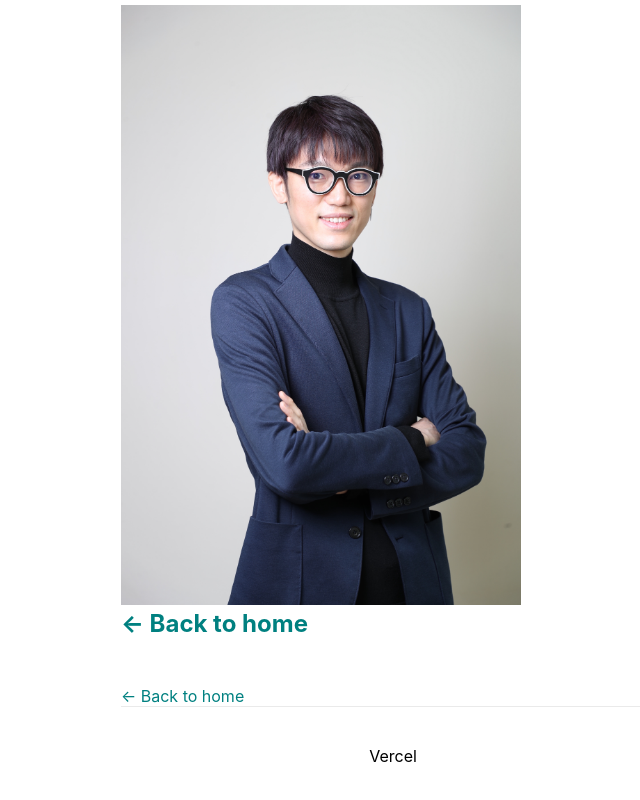
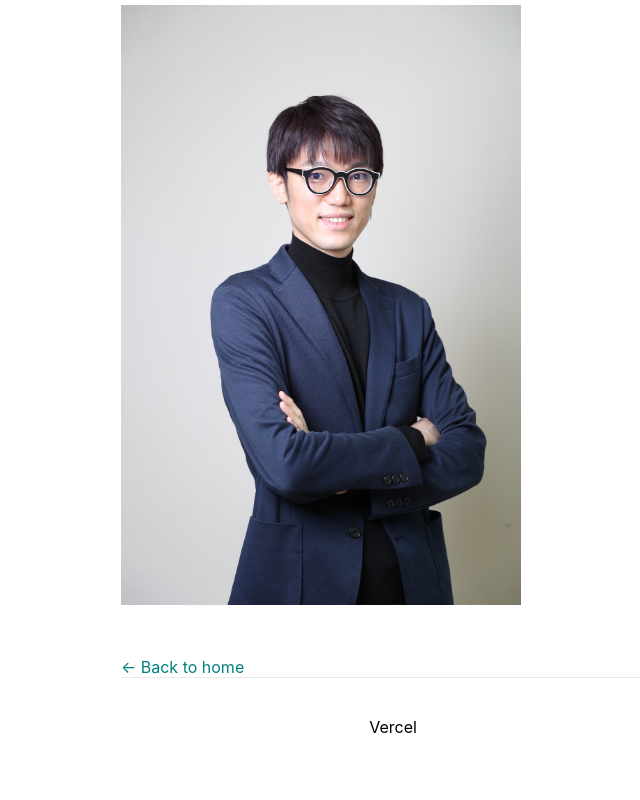
Before and after one commit to kkeeth/nextjs-tutorial, a Next.js app: page /posts/first-post in a window 1280 px wide. Shown: the part 314-1114 px from the top of the page, without its empty margins (247-887 px from the left). Built offline with nearby package versions, Linux system fonts and the light colour scheme.

Commit message:
fix: removed unecessary code

```diff
--- a/pages/index.js
+++ b/pages/index.js
@@ -13,7 +13,6 @@ export async function getStaticProps() {
 }
 
 export default function Home({ allPostsData }) {
-  console.log(allPostsData);
   return (
     <Layout home>
       <Head>
--- a/pages/posts/first-post.js
+++ b/pages/posts/first-post.js
@@ -26,9 +26,6 @@ const FirstPost = () => {
           height={600}
         />
       </div>
-      <h2>
-        <Link href="/">← Back to home</Link>
-      </h2>
     </Layout>
   );
 };
```
